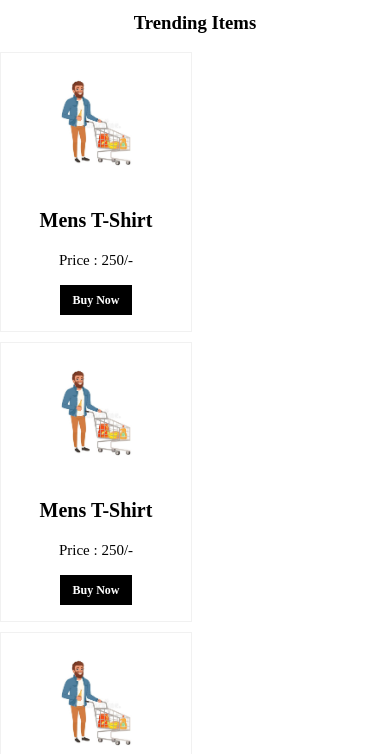
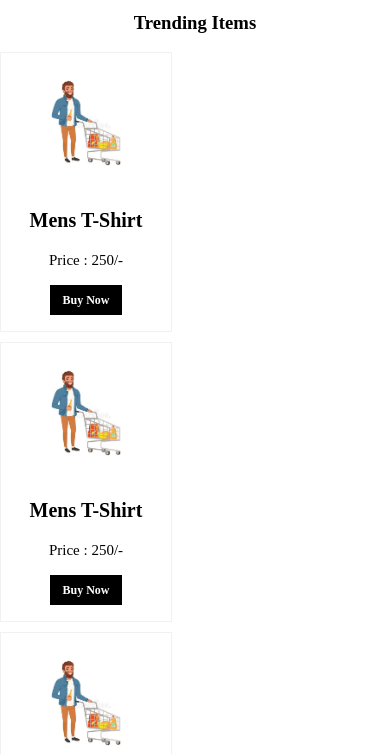
Before and after one commit to mdshabaz41786/Gentskart.in, a plain HTML site: page index.html in a window 390 px wide. Shown: the part 90-844 px from the top of the page. Drawn offline with Linux system fonts and the light colour scheme.

Commit message:
Update style.css

```diff
--- a/style.css
+++ b/style.css
@@ -147,3 +147,6 @@ color: white;
 .fo1 {
 	font-size: .7rem;
 }
+.tab0 {
+	width : 150px;
+	}
```
